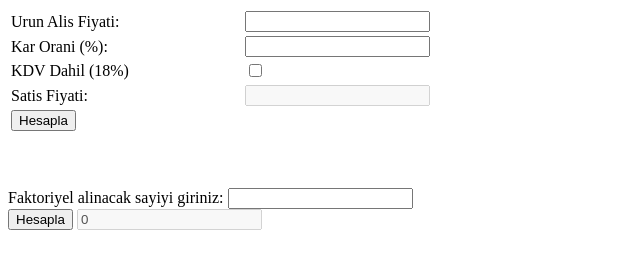
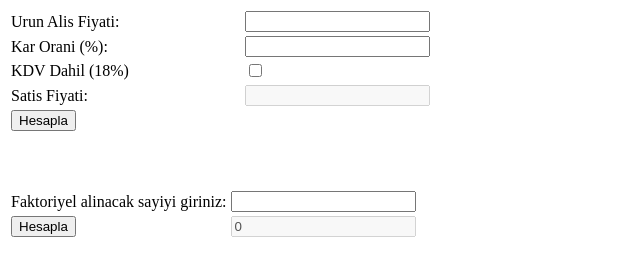
Before and after one commit to emirhalici/webProgramlamaGiris, a plain HTML site: page js2.html in a window 1280 px wide. Shown: the whole page, without its empty margins (0-640 px from the left). Drawn offline with Linux system fonts and the light colour scheme.

Commit message:
reformatting

```diff
--- a/js2.html
+++ b/js2.html
@@ -53,11 +53,25 @@
     </table>
 
     <br><br><br>
-    Faktoriyel alinacak sayiyi giriniz:
-    <input type="number" id="fakt">
-    <br>
-    <input type="button" value="Hesapla" onclick="faktoriyelHesapla()">
-    <input type="text" id="faktCevap" value="0" disabled="disabled">
+
+    <table>
+        <tr>
+            <td>
+                Faktoriyel alinacak sayiyi giriniz:
+            </td>
+            <td>
+                <input type="number" id="fakt">
+            </td>
+        </tr>
+        <tr>
+            <td>
+                <input type="button" value="Hesapla" onclick="faktoriyelHesapla()">
+            </td>
+            <td>
+                <input type="text" id="faktCevap" value="0" disabled="disabled">
+            </td>
+        </tr>
+    </table>
 
 </body>
 
```
